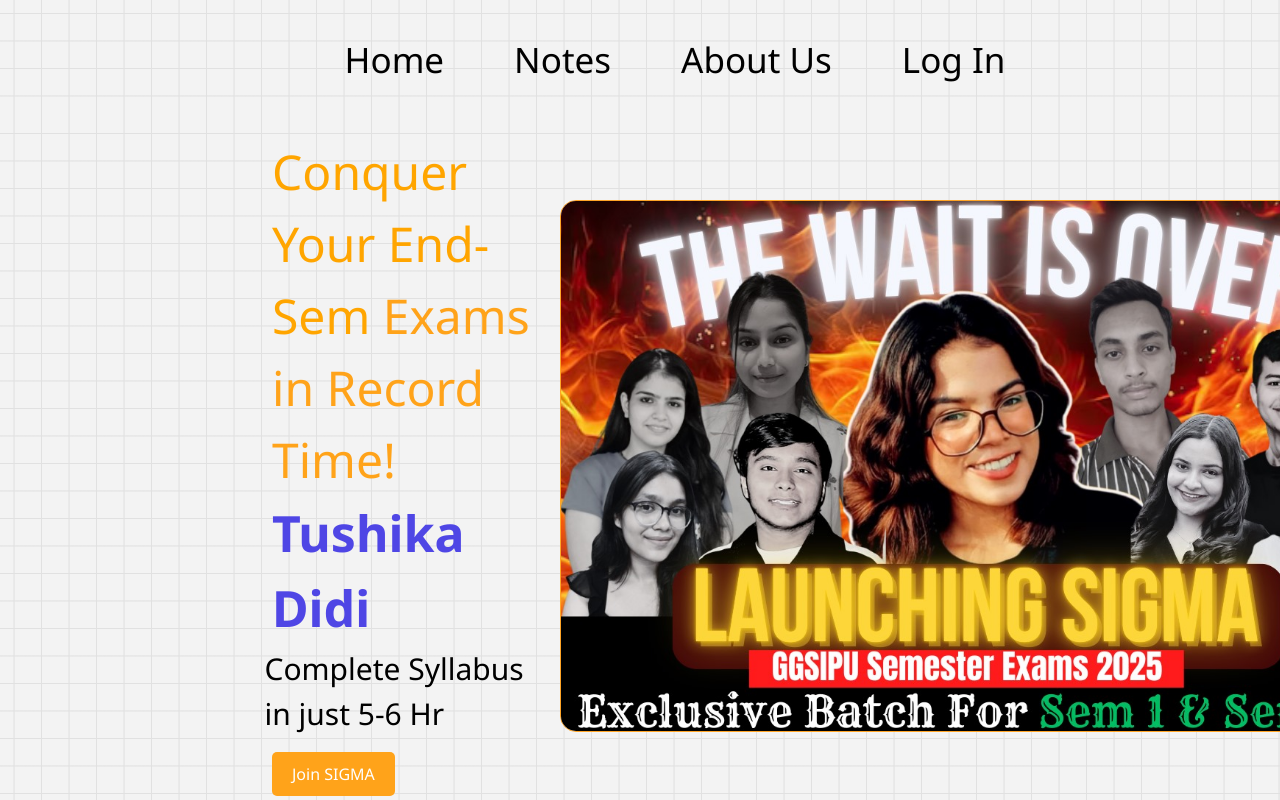
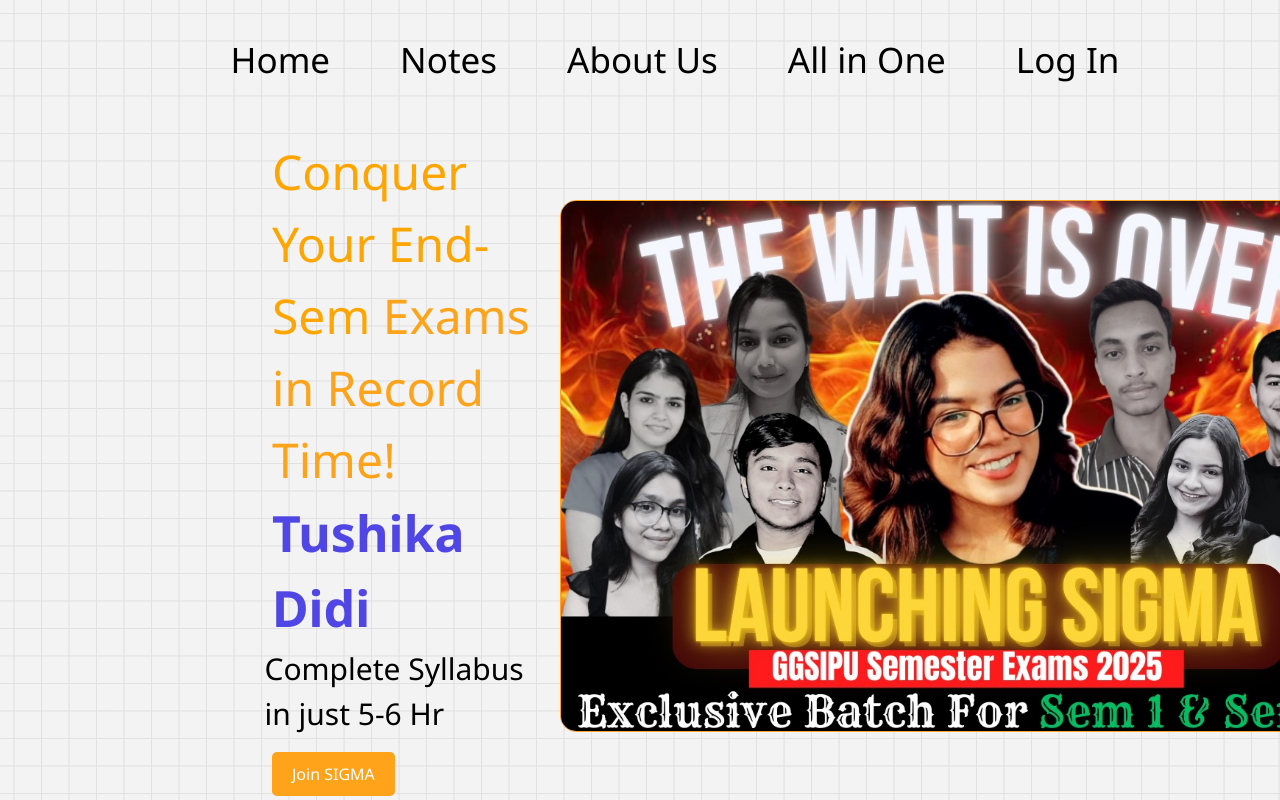
Before and after one commit to rahulxbhardwaj/fft, a React (Vite) app: page / in a window 1280 px wide. Shown: the top 800 px of the page. Built offline with nearby package versions, Linux system fonts and the light colour scheme; a web font is replaced by a local one.

Commit message:
All in One

```diff
--- a/components/header.jsx
+++ b/components/header.jsx
@@ -19,6 +19,11 @@
         </Link>
       )}
 
+      {/* New external link */}
+      <a href="https://drive.google.com/drive/folders/1NiNK8YpyjZBz3Ut_IB8LDzcSwhrg7sFN?usp=sharing" target="_blank" rel="noopener noreferrer">
+        All in One
+      </a>
+
       {isAuthenticated ? (
         <>
           <a href="#" onClick={(e) => {
--- a/public/data.json
+++ b/public/data.json
@@ -222,7 +222,7 @@
       }
     },
     "code07": {
-      "Subject": "Applied Mathematics ",
+      "Subject": "Applied Mathematics I",
       "Notes": {
         "units1": {
           "notes1": "https://drive.google.com/file/d/172WfsMXvWPx7_d4_TAajqJ82xS5d_KcF/view"
```
